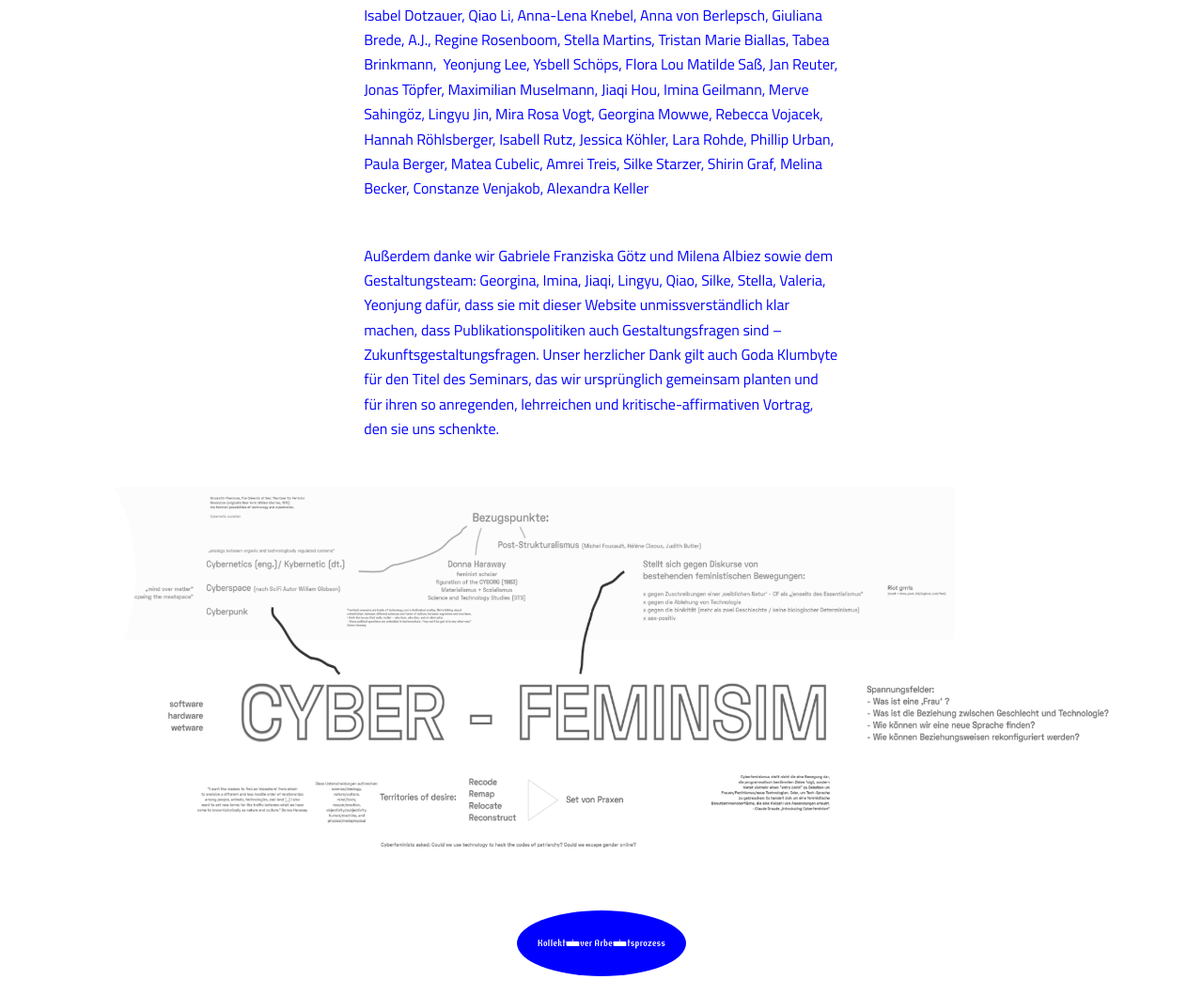
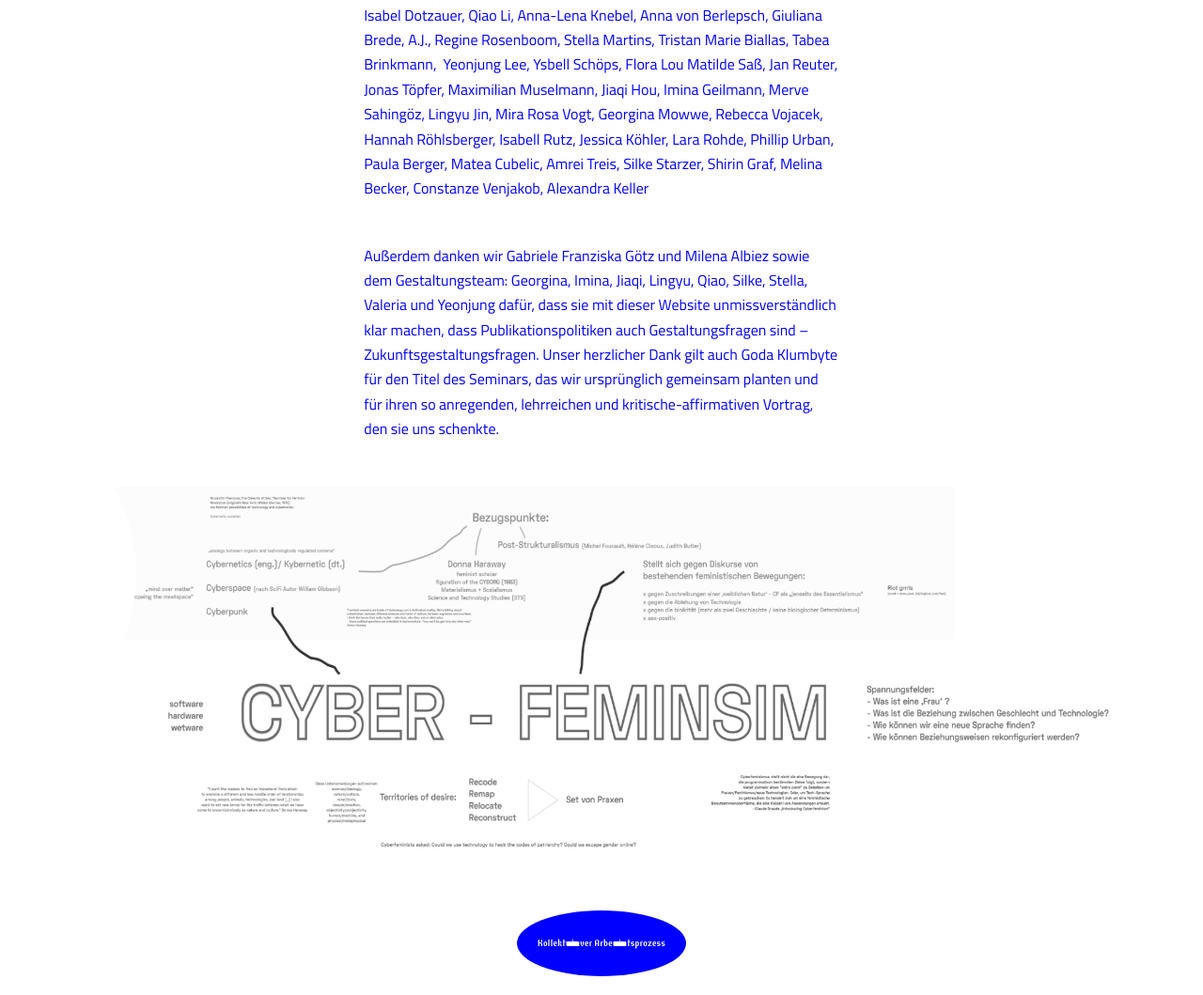
Before and after one commit to cyberfeminism/cyberfeminism, a plain HTML site: page vorwort.html in a window 1280 px wide. Shown: the part 3010-4069 px from the top of the page at 94% size. Drawn offline with Linux system fonts and the light colour scheme.

Commit message:
Update vorwort.html

```diff
--- a/vorwort.html
+++ b/vorwort.html
@@ -49,7 +49,7 @@
   <p>Wir danken allen AutorInnen, deren Namen im Kollektiv nicht untergehen sollen und die hier also den Abschluss unseres Textes bilden:
     <p>Isabel Dotzauer, Qiao Li, Anna-Lena Knebel, Anna von Berlepsch, Giuliana Brede, A.J., Regine Rosenboom, Stella Martins, Tristan Marie Biallas, Tabea Brinkmann,  Yeonjung Lee, Ysbell Schöps, Flora Lou Matilde Saß, Jan Reuter, Jonas Töpfer, Maximilian Muselmann, Jiaqi Hou, Imina Geilmann, Merve Sahingöz, Lingyu Jin, Mira Rosa Vogt, Georgina Mowwe, Rebecca Vojacek, Hannah Röhlsberger, Isabell Rutz, Jessica Köhler, Lara Rohde, Phillip Urban, Paula Berger, Matea Cubelic, Amrei Treis, Silke Starzer, Shirin Graf, Melina Becker, Constanze Venjakob, Alexandra Keller
     </p>
-    <p>Au&szlig;erdem danke wir Gabriele Franziska G&ouml;tz und Milena Albiez sowie dem Gestaltungsteam: Georgina, Imina, Jiaqi, Lingyu, Qiao, Silke, Stella, Valeria, Yeonjung daf&uuml;r, dass sie mit dieser Website unmissverst&auml;ndlich klar machen, dass Publikationspolitiken auch Gestaltungsfragen sind &ndash; Zukunftsgestaltungsfragen. Unser herzlicher Dank gilt auch Goda Klumbyte f&uuml;r den Titel des Seminars, das wir urspr&uuml;nglich gemeinsam planten und f&uuml;r ihren so anregenden, lehrreichen und kritische-affirmativen Vortrag, den sie uns schenkte.</p>
+    <p>Au&szlig;erdem danken wir Gabriele Franziska G&ouml;tz und Milena Albiez sowie dem Gestaltungsteam: Georgina, Imina, Jiaqi, Lingyu, Qiao, Silke, Stella, Valeria und Yeonjung daf&uuml;r, dass sie mit dieser Website unmissverst&auml;ndlich klar machen, dass Publikationspolitiken auch Gestaltungsfragen sind &ndash; Zukunftsgestaltungsfragen. Unser herzlicher Dank gilt auch Goda Klumbyte f&uuml;r den Titel des Seminars, das wir urspr&uuml;nglich gemeinsam planten und f&uuml;r ihren so anregenden, lehrreichen und kritische-affirmativen Vortrag, den sie uns schenkte.</p>
 
 
 </div>
```
